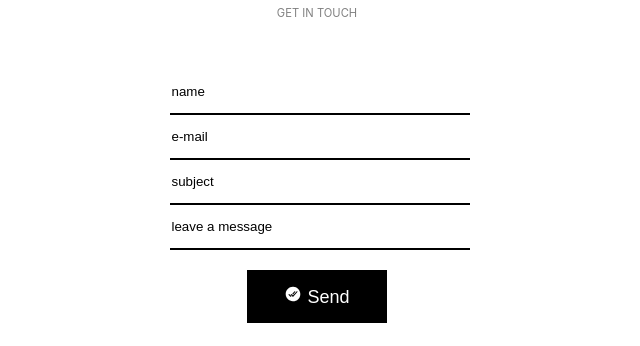
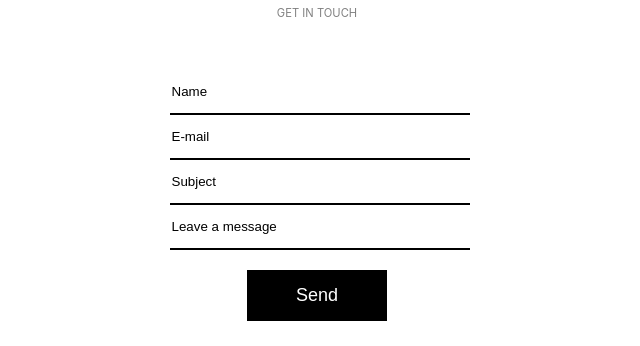
Before and after one commit to adil200/Trendopedia, a plain HTML site: page contact.html in a window 1280 px wide. Shown: the part 454-800 px from the top of the page, 323-963 px from the left. Drawn offline with nearby package versions, Linux system fonts and the light colour scheme.

Commit message:
Final Changes
Co-Authored-By: ananyamanjunath <109954683+ananyamanjunath@users.noreply.github.com>
Co-Authored-By: LikithShankarDatta <111852273+LikithShankarDatta@users.noreply.github.com>
Co-Authored-By: anupriyapandey02 <119412906+anupriyapandey02@users.noreply.github.com>

```diff
--- a/contact.css
+++ b/contact.css
@@ -43,7 +43,7 @@ section:nth-child(even) {
 }
 
 section {
-    min-height: 80vh;
+    min-height: 70vh;
 }
 
 video {
--- a/contact.html
+++ b/contact.html
@@ -87,27 +87,27 @@
                             <div class="row">
                                 <div class="col-md-6">
                                     <div class="md-form mb-0">
-                                    <input class="form-control" type="text" id="name" placeholder="name" required>
+                                    <input class="form-control" type="text" id="name" placeholder="Name" required>
                                 </div>
                                 </div>
                                 <div class="col-md-6">
                                     <div class="md-form mb-0">
-                                    <input class="form-control" type="text" id="mail" placeholder="e-mail" required>
+                                    <input class="form-control" type="text" id="mail" placeholder="E-mail" required>
                                 </div>
                                 </div>
                                 </div>
                                 <div class="row">
                                     <div class="col-md-6">
                                         <div class="md-form mb-0">
-                                    <input class="form-control" type="text" id="subject" placeholder="subject" required>
+                                    <input class="form-control" type="text" id="subject" placeholder="Subject" required>
                                 </div></div>
                                 <div class="col-md-6">
                                     <div class="md-form">
-                                    <input class="form-control" type="text" id="message" placeholder="leave a message" required>
+                                    <input class="form-control" type="text" id="message" placeholder="Leave a message" required>
                                 </div></div></div>
                             </div>
                             <button class="button1" type="submit"> <a class="send">
-                                <ion-icon name="checkmark-done-circle"></ion-icon>
+
                             </a> Send</button>
 
                         </form>
```
